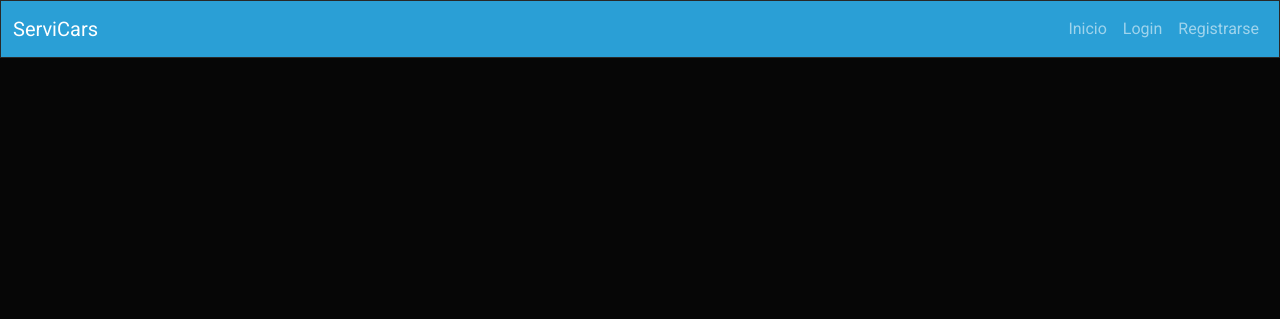
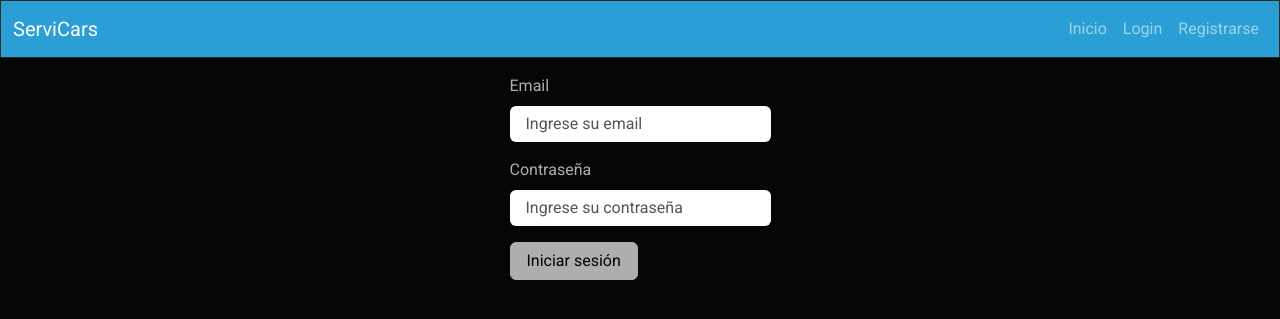
Before and after one commit to alfito69420/ServicioMecanicoAutomotriz, a PHP site: page /login.php in a window 1280 px wide. Shown: the top 319 px of the page. Run offline with PHP 8.4, Linux system fonts and the light colour scheme.

Commit message:
ADD: formulario login (frontend)

```diff
--- a/login.php
+++ b/login.php
@@ -13,6 +13,24 @@
     <?php
     include 'menu/menu_index.php';
     ?>
+
+    <!--FORM-->
+    <div class="container">
+        <div class="row">
+            <form class="mb-3 mt-3 w-25 mx-auto" action="validar.php" method="get">
+                <label for="emailInput" class="form-label">Email</label>
+                <input name="email" type="text" class="form-control"placeholder="Ingrese su email">
+                <label for="passInput" class="form-label mt-3">Contraseña</label>
+                <input name="password" type="password" class="form-control" placeholder="Ingrese su contraseña">
+
+                <input type="submit" class="btn btn-dark mx-auto mt-3" value="Iniciar sesión">
+            </form>
+            <!-- <div class="d-flex justify-content-center align-items-center">
+                <button type="button" class="btn btn-dark mx-auto mt-3 w-25">Iniciar sesión</button>
+            </div> -->
+        </div>
+    </div>
+    <!--/FORM-->
 </body>
 
 </html>
```
